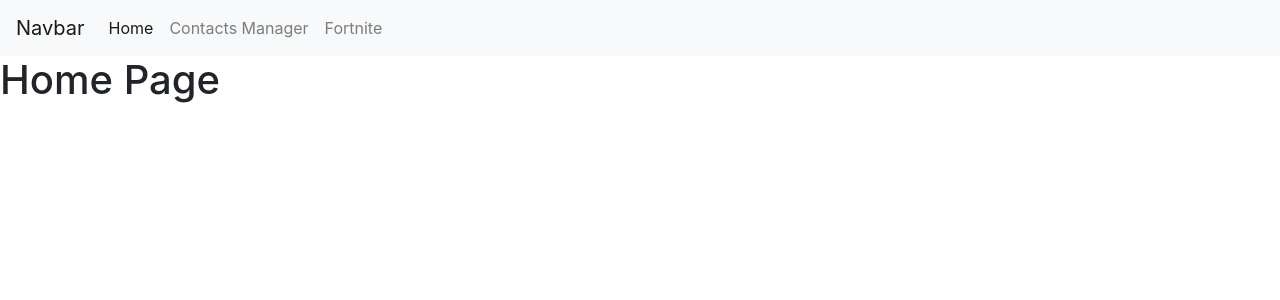
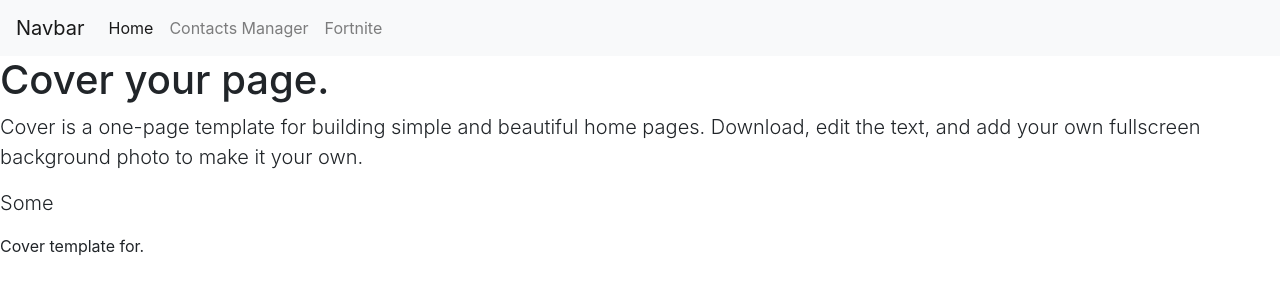
Before and after one commit to bhaweshchandola/mern-stack-app, a React (Create React App) app in the folder frontend/: page / in a window 1280 px wide. Shown: the top 300 px of the page. Built offline with nearby package versions, Linux system fonts and the light colour scheme.

Commit message:
css added

```diff
--- a/frontend/src/App.js
+++ b/frontend/src/App.js
@@ -13,7 +13,7 @@ class App extends Component {
   render() {
     return (
       <Router>
-        <div className="App">
+        <div>
           <Nav />
           <Switch>
             <Route path="/" exact component={HomePage} />
--- a/frontend/src/components/Fortnite.js
+++ b/frontend/src/components/Fortnite.js
@@ -28,7 +28,7 @@ class Fortnite extends Component {
         const items = this.state.items;
         return (
             <div >
-                <table class="table table-hover table-dark">
+                <table className="table table-hover table-dark">
                     <thead>
                         <tr>
                             <th scope="col">#</th>
--- a/frontend/src/components/FortniteItem.js
+++ b/frontend/src/components/FortniteItem.js
@@ -41,10 +41,10 @@ class FortniteItem extends Component {
         return (
             <div className="col d-flex justify-content-center" style={divStyle}>
                 <div className="card" style={imgStyle}>
-                    <img class="card-img-top" src={item.item.images.icon} alt="Card image cap" />
-                    <div class="card-body">
-                        <h5 class="card-title">{item.item.name}</h5>
-                        <p class="card-text">{item.item.description}</p>
+                    <img className="card-img-top" src={item.item.images.icon} alt="Card image cap" />
+                    <div className="card-body">
+                        <h5 className="card-title">{item.item.name}</h5>
+                        <p className="card-text">{item.item.description}</p>
                     </div>
                 </div>
             </div>
--- a/frontend/src/components/HomePage.js
+++ b/frontend/src/components/HomePage.js
@@ -1,10 +1,23 @@
 import React, { Component } from 'react';
 
+// import '../cover.css'
 class HomePage extends Component {
     render() {
         return (
             <div>
-                <h1>Home Page</h1>
+                <main role="main" className="inner cover">
+                    <h1 className="cover-heading">Cover your page.</h1>
+                    <p className="lead">Cover is a one-page template for building simple and beautiful home pages. Download, edit the text, and add your own fullscreen background photo to make it your own.</p>
+                    <p className="lead">
+                        Some
+                    </p>
+                </main>
+
+                <footer className="mastfoot mt-auto">
+                    <div className="inner">
+                        <p>Cover template for.</p>
+                    </div>
+                </footer>
             </div>
         );
     }
--- a/frontend/src/components/Nav.js
+++ b/frontend/src/components/Nav.js
@@ -7,27 +7,27 @@ class Nav extends Component {
             color: 'white'
         }
         return (
-            <nav class="navbar navbar-expand-lg navbar-light bg-light">
-            <a class="navbar-brand" href="#">Navbar</a>
-            <button class="navbar-toggler" type="button" data-toggle="collapse" data-target="#navbarSupportedContent" aria-controls="navbarSupportedContent" aria-expanded="false" aria-label="Toggle navigation">
-              <span class="navbar-toggler-icon"></span>
+            <nav className="navbar navbar-expand-lg navbar-light bg-light">
+                <span className="navbar-brand" href="#">Navbar</span>
+                <button className="navbar-toggler" type="button" data-toggle="collapse" data-target="#navbarSupportedContent" aria-controls="navbarSupportedContent" aria-expanded="false" aria-label="Toggle navigation">
+                    <span className="navbar-toggler-icon"></span>
                 </button>
 
-            <div class="collapse navbar-collapse" id="navbarSupportedContent">
-              <ul class="navbar-nav mr-auto">
+                <div className="collapse navbar-collapse" id="navbarSupportedContent">
+                    <ul className="navbar-nav mr-auto">
                         <Link style={navStyle} to="/">
-                <li class="nav-item active">
-                  <a class="nav-link" href="#">Home <span class="sr-only">(current)</span></a>
+                            <li className="nav-item active">
+                                <span className="nav-link" href="#">Home <span className="sr-only">(current)</span></span>
                             </li>
                         </Link>
                         <Link style={navStyle} to="/contact-manager">
-                <li class="nav-item">
-                  <a class="nav-link" href="#">Contacts Manager</a>
+                            <li className="nav-item">
+                                <span className="nav-link" href="#">Contacts Manager</span>
                             </li>
                         </Link>
                         <Link style={navStyle} to="/fortnite">
-                <li class="nav-item">
-                  <a class="nav-link" href="#">Fortnite</a>
+                            <li className="nav-item">
+                                <span className="nav-link" href="#">Fortnite</span>
                             </li>
                         </Link>
                     </ul>
--- /dev/null
+++ b/frontend/src/cover.css
@@ -0,0 +1,110 @@
+/*
+ * Globals
+ */
+
+/* Links */
+a,
+a:focus,
+a:hover {
+  color: #fff;
+}
+
+/* Custom default button */
+.btn-secondary,
+.btn-secondary:hover,
+.btn-secondary:focus {
+  color: #333;
+  text-shadow: none; /* Prevent inheritance from `body` */
+  background-color: #fff;
+  border: .05rem solid #fff;
+}
+
+
+/*
+ * Base structure
+ */
+
+html,
+body {
+  height: 100%;
+  background-color: #333;
+}
+
+body {
+  display: -ms-flexbox;
+  display: -webkit-box;
+  display: flex;
+  -ms-flex-pack: center;
+  -webkit-box-pack: center;
+  justify-content: center;
+  color: #fff;
+  text-shadow: 0 .05rem .1rem rgba(0, 0, 0, .5);
+  box-shadow: inset 0 0 5rem rgba(0, 0, 0, .5);
+}
+
+.cover-container {
+  max-width: 42em;
+}
+
+
+/*
+ * Header
+ */
+.masthead {
+  margin-bottom: 2rem;
+}
+
+.masthead-brand {
+  margin-bottom: 0;
+}
+
+.nav-masthead .nav-link {
+  padding: .25rem 0;
+  font-weight: 700;
+  color: rgba(255, 255, 255, .5);
+  background-color: transparent;
+  border-bottom: .25rem solid transparent;
+}
+
+.nav-masthead .nav-link:hover,
+.nav-masthead .nav-link:focus {
+  border-bottom-color: rgba(255, 255, 255, .25);
+}
+
+.nav-masthead .nav-link + .nav-link {
+  margin-left: 1rem;
+}
+
+.nav-masthead .active {
+  color: #fff;
+  border-bottom-color: #fff;
+}
+
+@media (min-width: 48em) {
+  .masthead-brand {
+    float: left;
+  }
+  .nav-masthead {
+    float: right;
+  }
+}
+
+
+/*
+ * Cover
+ */
+.cover {
+  padding: 0 1.5rem;
+}
+.cover .btn-lg {
+  padding: .75rem 1.25rem;
+  font-weight: 700;
+}
+
+
+/*
+ * Footer
+ */
+.mastfoot {
+  color: rgba(255, 255, 255, .5);
+}
```
Also changed, not shown: 1 other file (tests, documents, lock files or other folders). Lines whose indentation alone changed are shown as unchanged.
